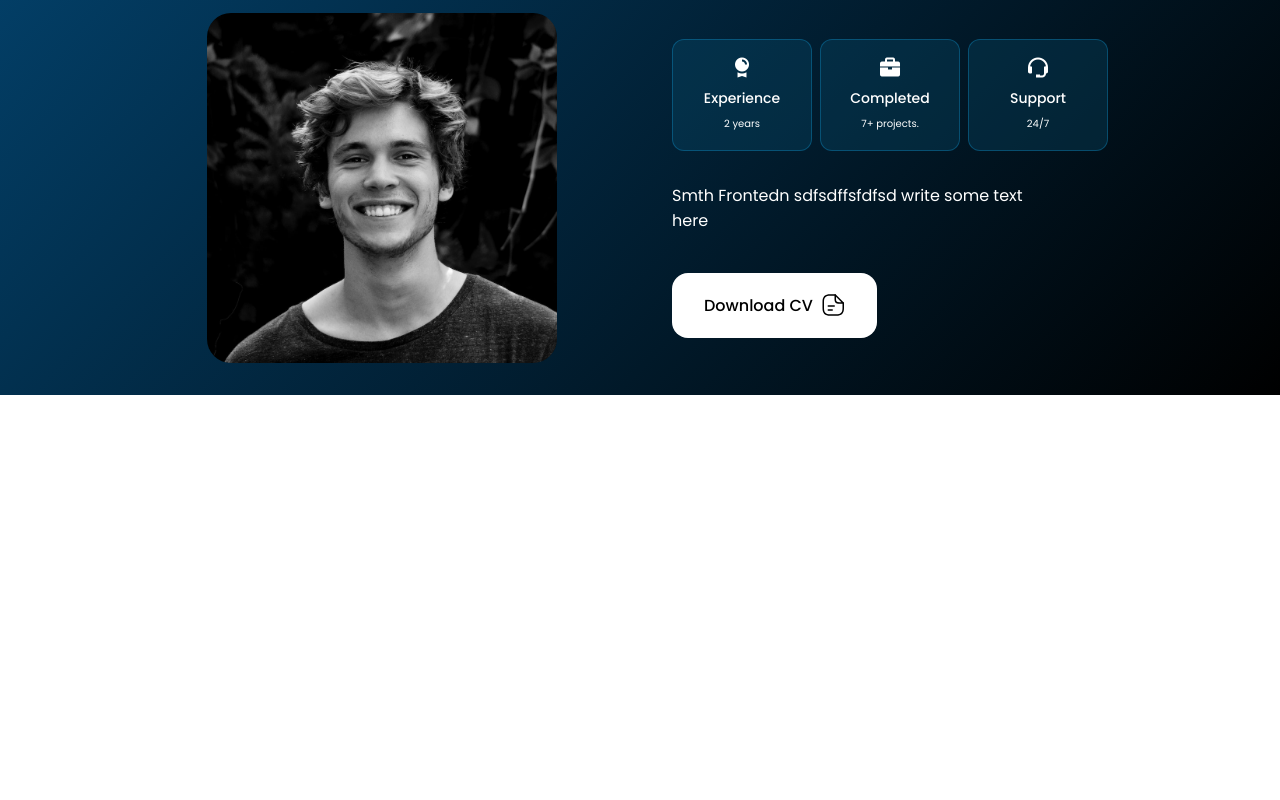
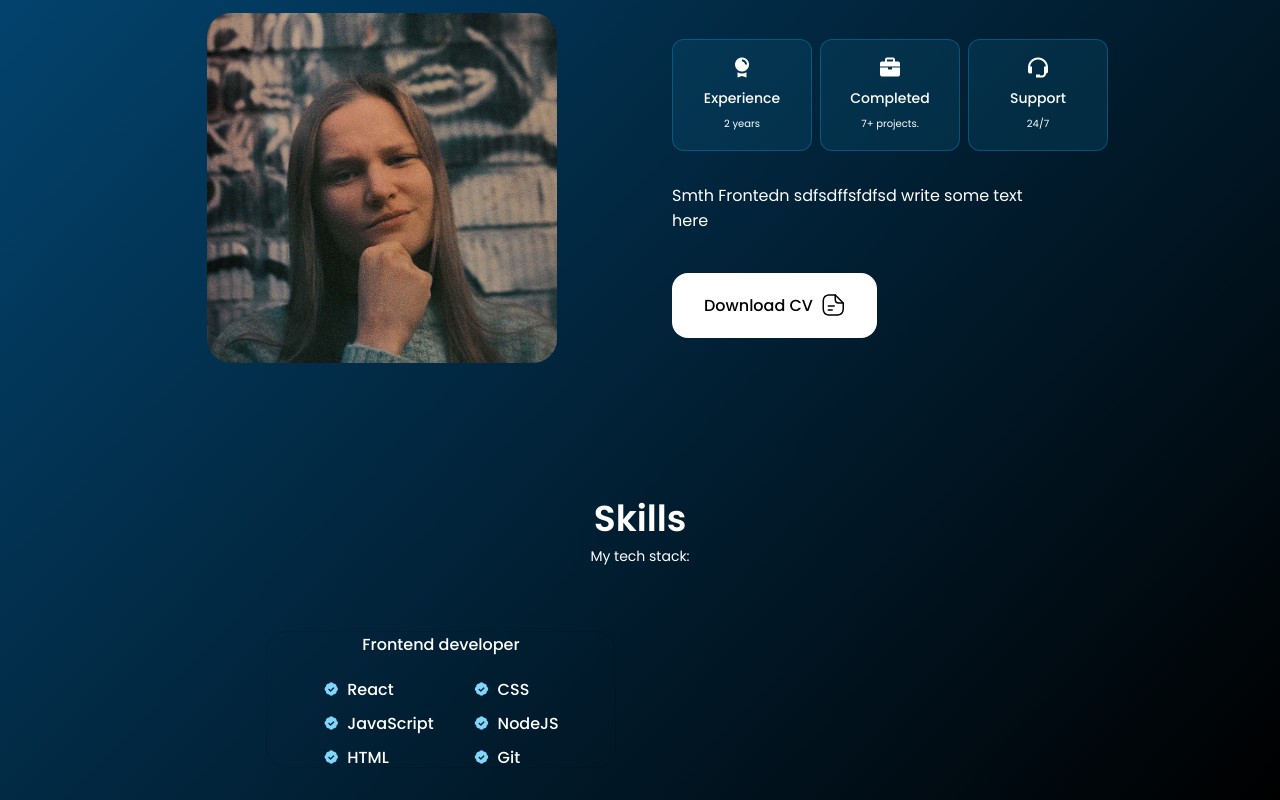
Before and after one commit to katyeheisenberg/portfolio-mine, a React (Create React App) app: page / in a window 1280 px wide. Shown: the part 998-1798 px from the top of the page. Before the commit the page ends 1393 px from the top, so only its background shows below. Built offline with nearby package versions, Linux system fonts and the light colour scheme.

Commit message:
skills component

```diff
--- a/src/App.js
+++ b/src/App.js
@@ -3,6 +3,7 @@
 import Header from './components/Header/Header';
 import Home from './components/home/home'
 import About from './components/About/About';
+import Skills from './components/Skills/Skills';
 
 function App() {
   return (
@@ -11,6 +12,7 @@
         <main className="main">
           <Home />
           <About />
+          <Skills />
         </main>
     </>
   );
--- a/src/components/About/About.jsx
+++ b/src/components/About/About.jsx
@@ -1,6 +1,6 @@
 import React from 'react';
 import "./About.scss";
-import AboutImg from "../../assets/about.jpg";
+import AboutImg from "../../assets/Aboout.jpg";
 import Info from './Info';
 import CV from "../../assets/John-Cv.pdf"
 
--- /dev/null
+++ b/src/components/Skills/Frontend.jsx
@@ -0,0 +1,71 @@
+import React from 'react'
+
+const Frontend = () => {
+  return (
+    <div className="skills__content">
+      <h3 className="skills__title">Frontend developer</h3>
+
+      <div className="skills__box">
+        <div className="skills__group">
+          <div className="skills__data">
+            <i class='bx bxs-badge-check'></i>
+
+            <div>
+              <h3 className="skills__name">React</h3>
+              <span className="skills__level"></span>
+            </div>
+          </div>
+
+          <div className="skills__data">
+            <i class='bx bxs-badge-check'></i>
+
+            <div>
+              <h3 className="skills__name">JavaScript</h3>
+              <span className="skills__level"></span>
+            </div>
+          </div>
+
+          <div className="skills__data">
+            <i class='bx bxs-badge-check'></i>
+
+            <div>
+              <h3 className="skills__name">HTML</h3>
+              <span className="skills__level"></span>
+            </div>
+          </div>
+        </div>
+
+        <div className="skills__group">
+          <div className="skills__data">
+            <i class='bx bxs-badge-check'></i>
+
+            <div>
+              <h3 className="skills__name">CSS</h3>
+              <span className="skills__level"></span>
+            </div>
+          </div>
+
+          <div className="skills__data">
+            <i class='bx bxs-badge-check'></i>
+
+            <div>
+              <h3 className="skills__name">NodeJS</h3>
+              <span className="skills__level"></span>
+            </div>
+          </div>
+
+          <div className="skills__data">
+            <i class='bx bxs-badge-check'></i>
+
+            <div>
+              <h3 className="skills__name">Git</h3>
+              <span className="skills__level"></span>
+            </div>
+          </div>
+        </div>
+      </div>
+    </div>
+  )
+}
+
+export default Frontend
--- /dev/null
+++ b/src/components/Skills/Skills.jsx
@@ -0,0 +1,20 @@
+import React from 'react'
+import "./skills.scss"
+import Frontend from './Frontend'
+
+const Skills = () => {
+  return (
+    <section className="skills section" id="skills">
+      <h2 className="section__title">Skills</h2>
+      <span className="section__subtitle">My tech stack:</span>
+
+
+      <div className="skills__container container grid">
+        <Frontend />
+      </div>
+
+    </section>
+  )
+}
+
+export default Skills
--- /dev/null
+++ b/src/components/Skills/skills.scss
@@ -0,0 +1,80 @@
+.skills__container {
+  grid-template-columns: repeat(2, 350px);
+  column-gap: 3rem;
+  justify-content: center;
+}
+
+.skills__content {
+  background-color: transparent;
+  border: 1px solid rgba(0, 0, 0, 0.1);
+  padding: 2rem 4 rem;
+  border-radius: 1.25rem;
+}
+
+.skills__title {
+  font-size: var(--normal-font-size);
+  font-weight: var(--font-medium);
+  text-align: center;
+  margin-bottom: var(--mb-1-5);
+}
+
+.skills__box {
+  display: flex;
+  justify-content: center;
+  column-gap: 2.5rem;
+}
+
+.skills__group {
+  display: grid;
+  align-items: flex-start;
+  row-gap: 1rem;
+}
+
+.skills__data {
+  display: flex;
+  column-gap: 0.5rem;
+}
+
+.skills .bxs-badge-check {
+  font-size: 1rem;
+  color: rgb(128, 214, 250);
+}
+
+.skills__name {
+  font-size: var(--normal-font-size);
+  font-weight: var(--font-medium);
+  line-height: 18px;
+}
+
+.skills__level {
+  font-size: var(--tiny-font-size);
+}
+
+@media screen and (max-width: 992px) {
+  .skills__container {
+    grid-template-columns: max-content;
+    row-gap: 2rem;
+
+  }
+}
+
+
+@media screen and (max-width: 576px) {
+  .skills__container {
+    grid-template-columns: 1fr;
+  }
+
+  .skills__content {
+    padding: 1.5rem;
+  }
+}
+
+@media screen and (max-width: 350px) {
+  .skills__box {
+    column-gap: 1.25rem;
+  }
+
+  .skills__name {
+    font-size: var(--small-font-size);
+  }
+}
```
Also changed, not shown: src/assets/Aboout.jpg (added), 1 other file (tests, documents, lock files or other folders).
